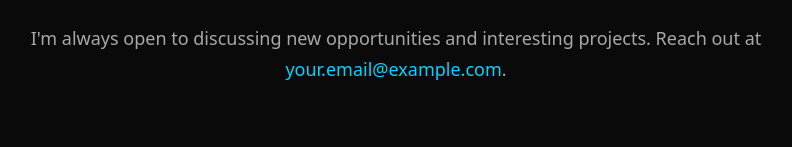
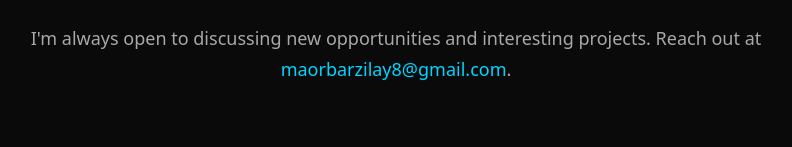
Before and after one commit to mawerb/mawerpage, a React (Vite) app: page / in a window 1280 px wide. Shown: the part 2080-2227 px from the top of the page, without its empty margins (244-1036 px from the left). Built offline with nearby package versions, Linux system fonts and the light colour scheme.

Commit message:
added resume

```diff
--- a/src/App.jsx
+++ b/src/App.jsx
@@ -12,10 +12,10 @@ function App() {
     name: 'Clarence Maor Barzilay',
     tagline: `CS @ California State University, Long Beach\nSoftware Engineer`,
     bio: 'I\'m a passionate developer with experience in building scalable web applications. I enjoy solving complex problems and creating user-friendly experiences. When I\'m not coding, I\'m always learning new technologies and contributing to open-source projects.',
-    email: 'your.email@example.com',
+    email: 'maorbarzilay8@gmail.com',
     github: 'https://github.com/mawerb',
     linkedin: 'https://linkedin.com/in/maorbarzilay',
-    resume: 'https://your-resume-url.pdf' // Update with your resume URL or path
+    resume: './src/assets/RESUME.pdf' // Update with your resume URL or path
   };
 
   return (
```
Also changed, not shown: 1 other file (tests, documents, lock files or other folders).
